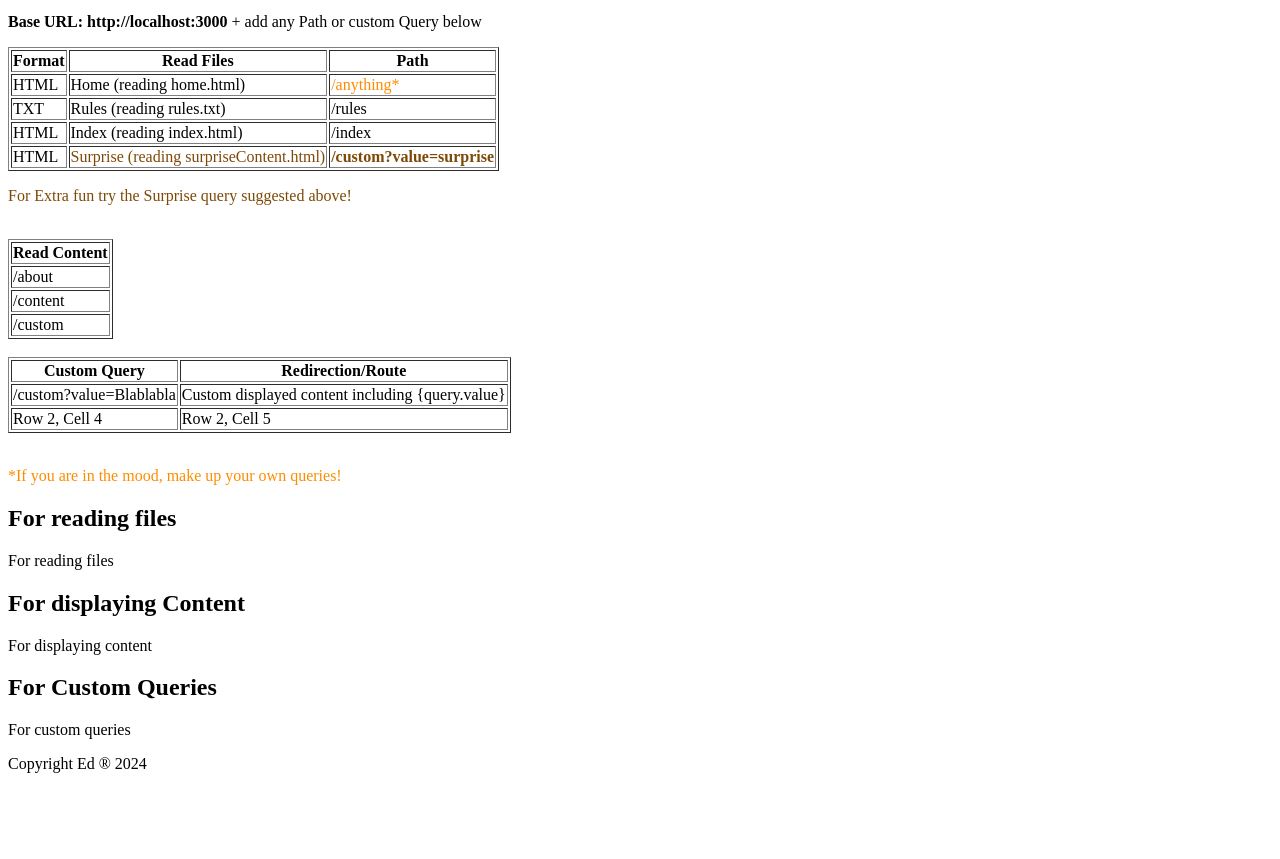
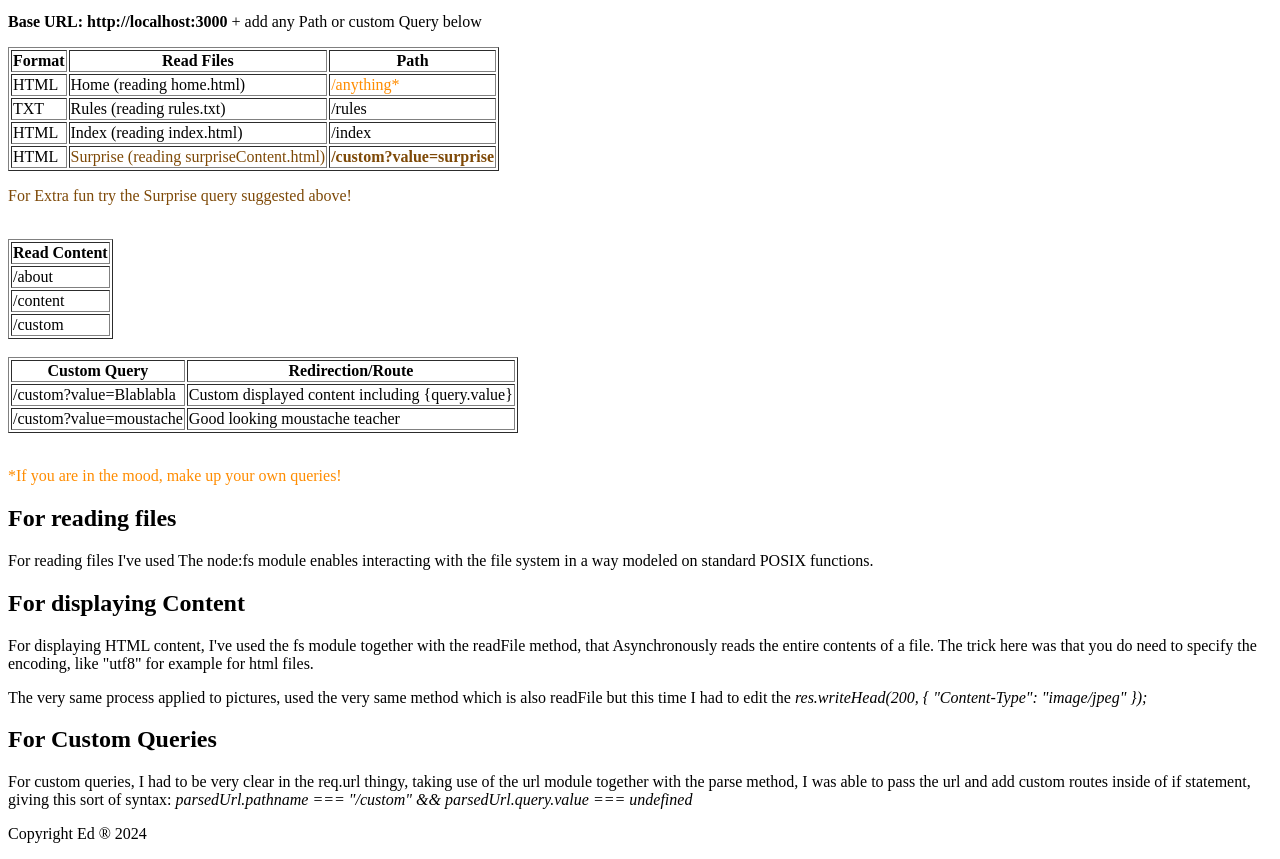
Before and after one commit to hasuwini77/Node_Assignment, a plain HTML site: page home.html in a window 1280 px wide. Shown: the part 101-960 px from the top of the page. Before the commit the page ends 890 px from the top, so only its background shows below. Drawn offline with Linux system fonts and the light colour scheme.

Commit message:
finishing of the assignment

```diff
--- a/home.html
+++ b/home.html
@@ -82,8 +82,8 @@
           <td>Custom displayed content including {query.value}</td>
         </tr>
         <tr>
-          <td>Row 2, Cell 4</td>
-          <td>Row 2, Cell 5</td>
+          <td>/custom?value=moustache</td>
+          <td>Good looking moustache teacher</td>
         </tr>
       </tbody>
     </table>
@@ -92,16 +92,19 @@
 
     <div>
       <h2>For reading files</h2>
-      <p>For reading files</p>
+      <p>For reading files I've used The node:fs module enables interacting with the file system in a way modeled on standard POSIX functions.</p>
     </div>
 
     <div>
       <h2>For displaying Content</h2>
-      <p>For displaying content</p>
+      <p>For displaying HTML content, I've used the fs module together with the readFile method, that Asynchronously reads the entire contents of a file. The trick here was that you do need to specify the encoding, like "utf8" for example for html files.
+        <p> The very same process applied to pictures, used the very same method which is also readFile but this time I had to edit the <em> res.writeHead(200, { "Content-Type": "image/jpeg" }); </em></p>
+      </p>
     </div>
     <div>
       <h2>For Custom Queries</h2>
-      <p>For custom queries</p>
+      <p>For custom queries, I had to be very clear in the req.url thingy, taking use of the url module together with the parse method, I was able to pass the url and add custom routes inside of if statement, giving this sort of syntax: <em> parsedUrl.pathname === "/custom" && parsedUrl.query.value === undefined</em>
+      </p>
     </div>
     <footer><p>Copyright Ed ® 2024</p></footer>
   </body>
```
Also changed, not shown: server.js (+12 -12 lines).
